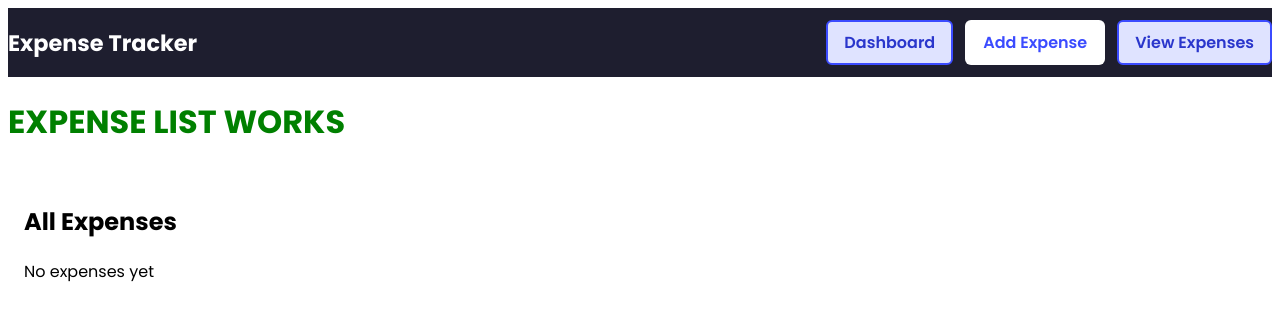
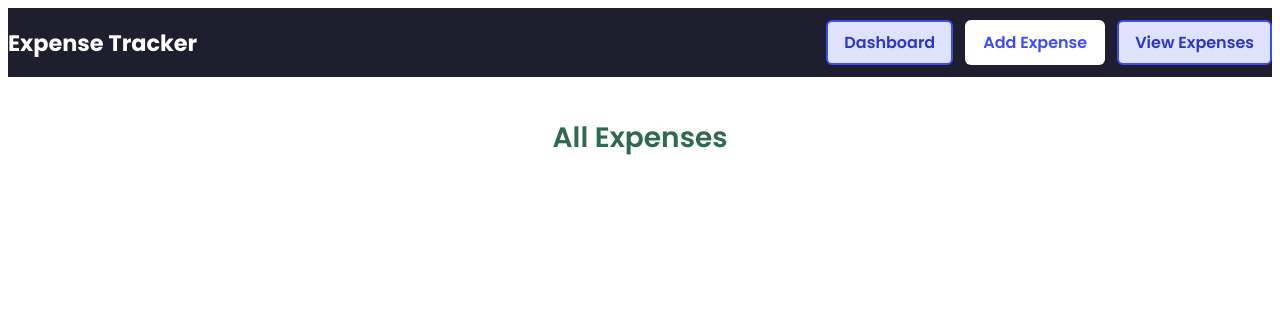
Before and after one commit to edithfrfr/assignment4, an Angular app: page /expenses in a window 1280 px wide. Shown: the top 320 px of the page. Built offline with nearby package versions, Linux system fonts and the light colour scheme.

Commit message:
Styled view expenses page.

```diff
--- a/src/app/expense-list/expense-list.component.css
+++ b/src/app/expense-list/expense-list.component.css
@@ -1,8 +1,79 @@
-.expense-list {
-    padding: 16px;
+.list-container {
+    max-width: 700px;
+    margin: 40px auto;
+    padding: 0 20px;
 }
 
-app-expense-item {
-    display: block;
-    margin-bottom: 12px;
+.page-title {
+    text-align: center;
+    font-size: 28px;
+    font-weight: 600;
+    margin-bottom: 25px;
+    color: #2d6a4f;
 }
+
+.expense-list {
+    display: flex;
+    flex-direction: column;
+    gap: 15px;
+}
+
+.expense-card {
+    background: white;
+    padding: 18px 20px;
+    border-radius: 10px;
+    box-shadow: 0 2px 8px rgba(0, 0, 0, 0.08);
+    display: flex;
+    justify-content: space-between;
+    align-items: center;
+}
+
+.expense-info {
+    display: flex;
+    flex-direction: column;
+    gap: 4px;
+}
+
+.expense-title {
+    font-size: 18px;
+    font-weight: 600;
+    margin: 0;
+}
+
+.expense-amount {
+    font-size: 16px;
+    font-weight: 500;
+    color: #1b4332;
+    margin: 0;
+}
+
+.expense-category {
+    font-size: 14px;
+    color: #555;
+    margin: 0;
+}
+
+.expense-actions {
+    display: flex;
+    gap: 10px;
+}
+
+.edit-btn,
+.delete-btn {
+    padding: 6px 12px;
+    border-radius: 6px;
+    border: none;
+    cursor: pointer;
+    font-size: 14px;
+    font-weight: 500;
+}
+
+.edit-btn {
+    background: #74c69d;
+    color: white;
+}
+
+.delete-btn {
+    background: #d00000;
+    color: white;
+}
--- a/src/app/expense-list/expense-list.component.html
+++ b/src/app/expense-list/expense-list.component.html
@@ -1,11 +1,20 @@
-<h1 style="color: green">EXPENSE LIST WORKS</h1>
+<div class="list-container">
+  <h2 class="page-title">All Expenses</h2>
 
-<div class="expense-list">
-  <h2>All Expenses</h2>
-  <div *ngIf="expenses().length === 0">
-    <p>No expenses yet</p>
+  <div class="expense-list">
+    @for (e of expenses(); track e.id) {
+      <div class="expense-card">
+        <div class="expense-info">
+          <h3 class="expense-title">{{ e.title }}</h3>
+          <p class="expense-amount">${{ e.amount }}</p>
+          <p class="expense-category">Category: {{ e.category }}</p>
+        </div>
+
+        <div class="expense-actions">
+          <button class="edit-btn">Edit</button>
+          <button class="delete-btn" (click)="deleteExpense(e.id)">Delete</button>
+        </div>
+      </div>
+    }
   </div>
-  @for (exp of expenses(); track exp.id) {
-    <app-expense-item [expense]="exp"></app-expense-item>
-  }
 </div>
--- a/src/app/expense-list/expense-list.component.ts
+++ b/src/app/expense-list/expense-list.component.ts
@@ -1,12 +1,12 @@
 import { Component, inject } from '@angular/core';
 import { expenseService } from '../services/expense-service';
-import { NgIf } from '@angular/common';
+import { CommonModule } from '@angular/common';
 import { ExpenseItemComponent } from '../expense-item/expense-item.component';
 
 @Component({
   selector: 'app-expense-list',
   standalone: true,
-  imports: [NgIf, ExpenseItemComponent],
+  imports: [CommonModule,ExpenseItemComponent],
   templateUrl: './expense-list.component.html',
   styleUrl: './expense-list.component.css',
 })
@@ -15,4 +15,8 @@ export class ExpenseListComponent {
   private service = inject(expenseService);
 
   expenses = this.service.expenses;
+
+  deleteExpense(id: string) {
+    this.service.deleteExpense(id);
+  }
 }
```
